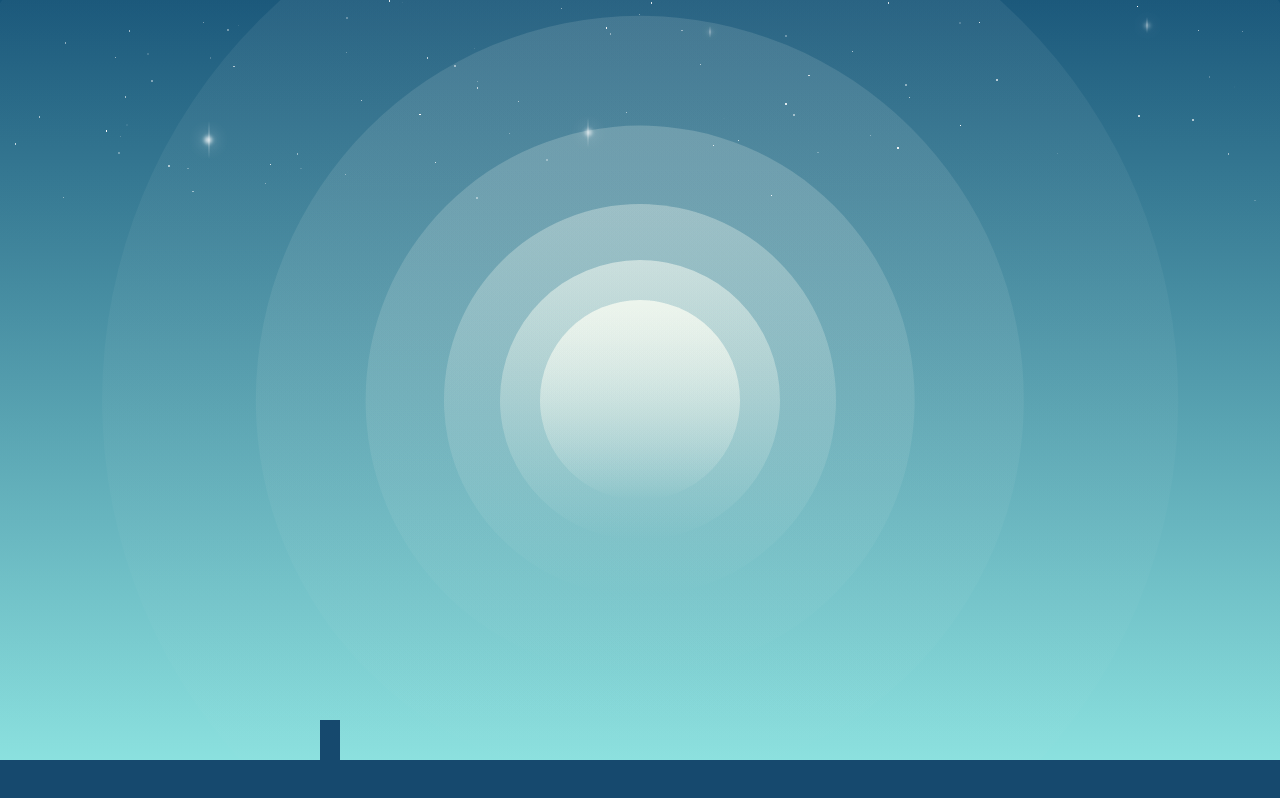
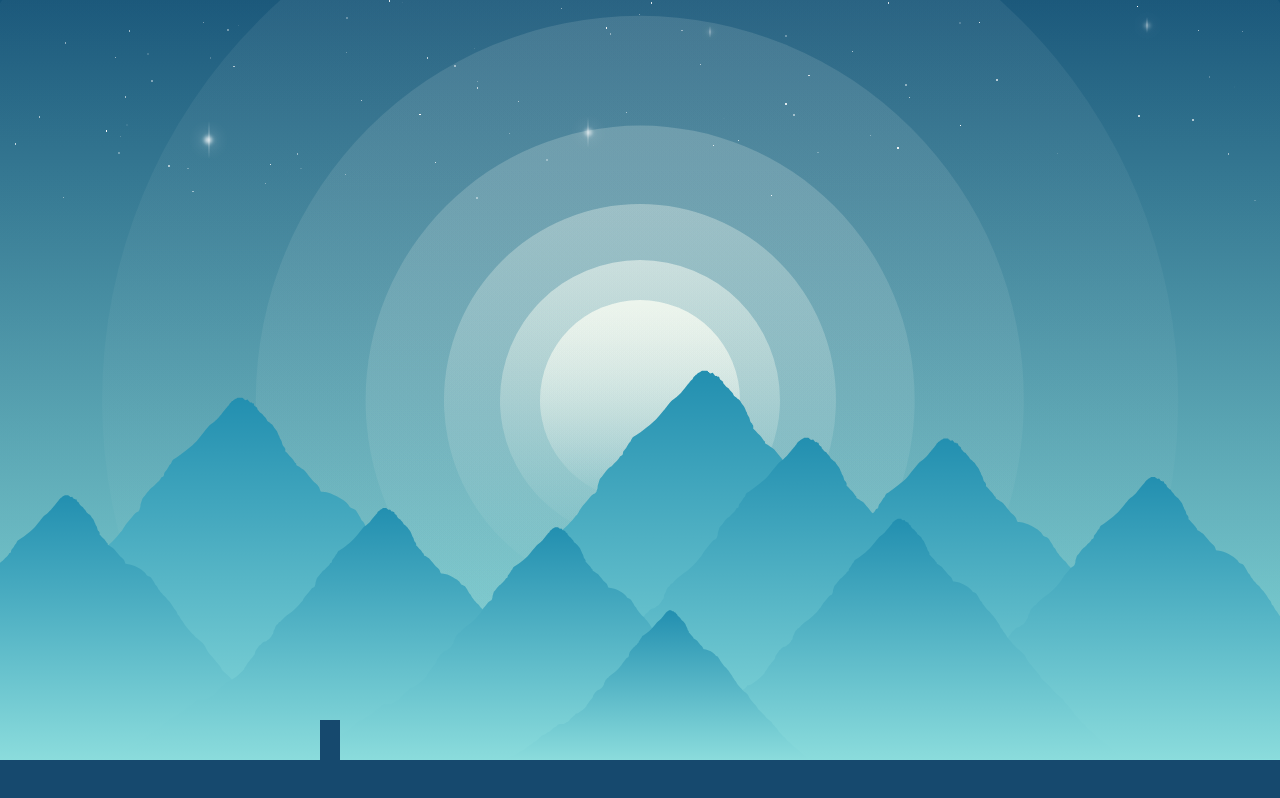
Before and after one commit to chase-manning/dusk-runner, a React (Create React App) app: page / in a window 1280 px wide. Built offline with nearby package versions, Linux system fonts and the light colour scheme.

Commit message:
:zap: Improve Performace of Mountain

```diff
--- a/src/components/Mountain.tsx
+++ b/src/components/Mountain.tsx
@@ -3,6 +3,7 @@ import { useSelector } from "react-redux";
 import styled from "styled-components";
 import { selectMovement } from "../store/backgroundSlice";
 import { selectSpeed } from "../store/playerSlice";
+import Movement from "../styles/Movement";
 
 type StyledMountainProps = {
   scale: number;
@@ -17,14 +18,6 @@ const StyledMountain = styled.div`
   left: ${(props: StyledMountainProps) => props.left};
 `;
 
-type MovementProps = {
-  movement: number;
-};
-
-const Movement = styled.div`
-  transform: translateX(${(props: MovementProps) => props.movement + "px"});
-`;
-
 const MountainSvg = styled.svg`
   position: absolute;
   bottom: 0;
@@ -36,6 +29,7 @@ export type MountainType = {
   bottomColor: string;
   height: number;
   left: string;
+  movementMultiplier: number;
 };
 
 type Props = {
@@ -47,8 +41,17 @@ const Mountain = (props: Props) => {
   const movement = useSelector(selectMovement);
 
   return (
-    <StyledMountain scale={scale} left={props.mountain.left}>
-      <Movement movement={movement}>
+    <div
+      style={{
+        position: "fixed",
+        width: "100%",
+        height: "100%",
+        transform: `translateX(${
+          movement * props.mountain.movementMultiplier
+        }px)`,
+      }}
+    >
+      <StyledMountain scale={scale} left={props.mountain.left}>
         <MountainSvg
           x="-1"
           y="-1"
@@ -82,8 +85,8 @@ const Mountain = (props: Props) => {
             />
           </g>
         </MountainSvg>
-      </Movement>
-    </StyledMountain>
+      </StyledMountain>
+    </div>
   );
 };
 
--- a/src/components/Mountains.tsx
+++ b/src/components/Mountains.tsx
@@ -15,11 +15,13 @@ const Mountains = () => {
   let mountains: MountainType[] = [];
 
   for (let index = 0; index < mountainCount; index++) {
+    const heightMultiplier = Math.random() + 0.5;
     mountains.push({
       topColor: "#228FB0",
       bottomColor: "#8BDCDC",
       left: Math.random() * 100 + "%",
-      height: (window.innerHeight / 3) * (Math.random() + 0.5),
+      height: (window.innerHeight / 3) * heightMultiplier,
+      movementMultiplier: (2 - heightMultiplier) / 30,
     });
   }
 
```
